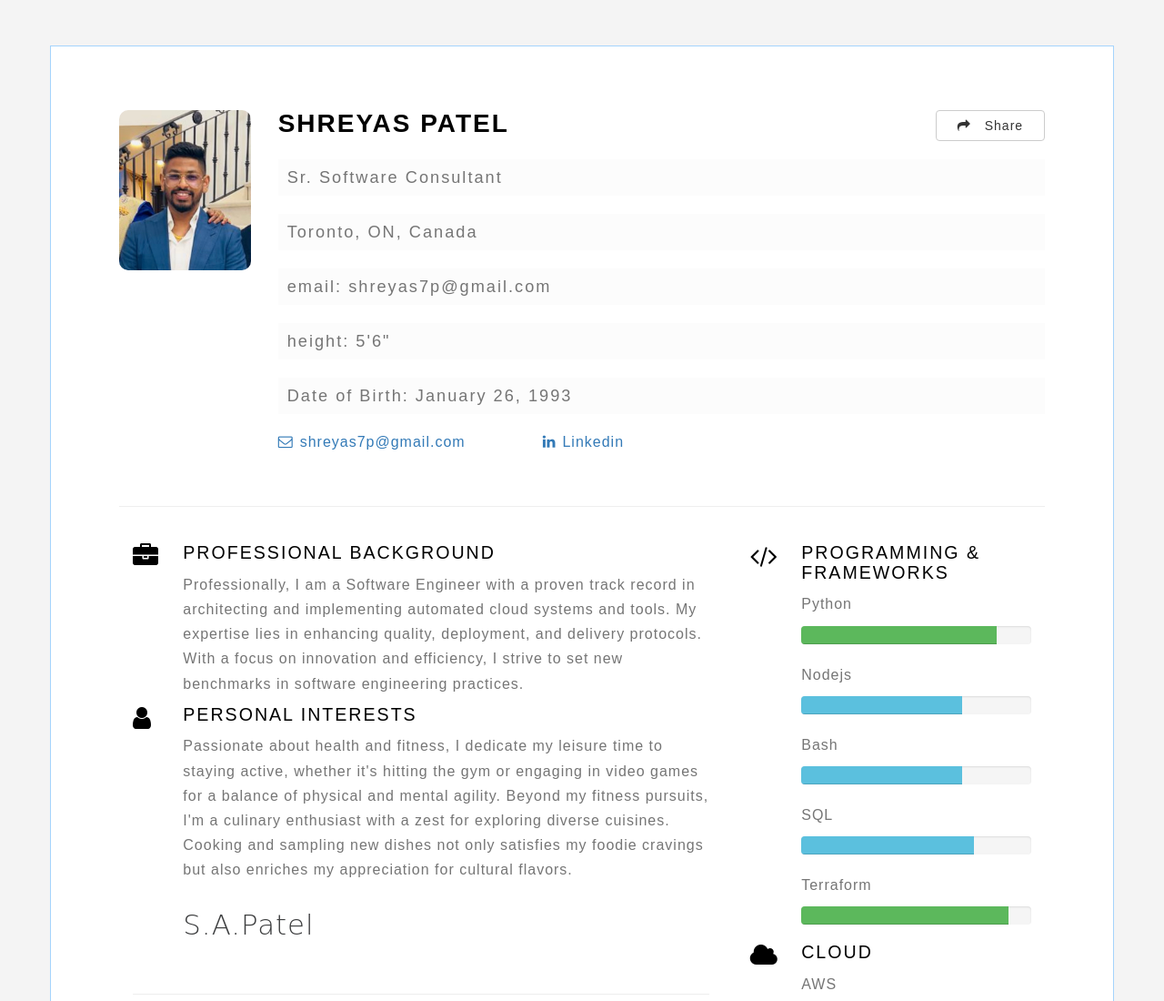
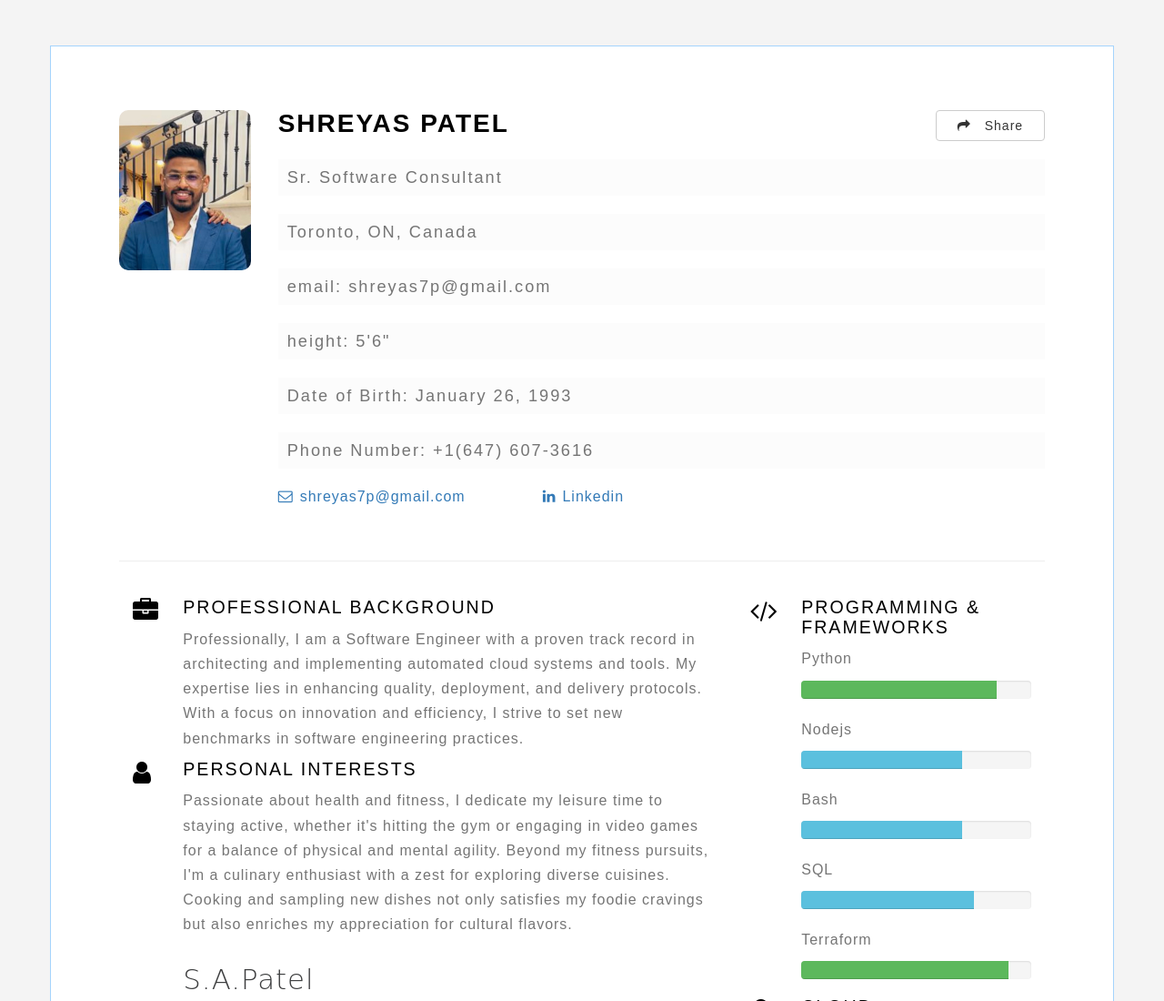
Before and after one commit to SAPCorp/profile, a plain HTML site: page index.html in a window 1280 px wide. Shown: the top 1100 px of the page at 91% size. Drawn offline with nearby package versions, Linux system fonts and the light colour scheme; a script that the page names is missing; a web font is replaced by a local one.

Commit message:
fix: number

```diff
--- a/index.html
+++ b/index.html
@@ -86,6 +86,7 @@
                     <h2>email: shreyas7p@gmail.com</h2>
                     <h2>height: 5'6"</h2>
                     <h2>Date of Birth: January 26, 1993</h2>
+                    <h2>Phone Number: +1(647) 607-3616</h2>
                 </div><!-- Title end-->
 
                 <!-- ===========================
```
